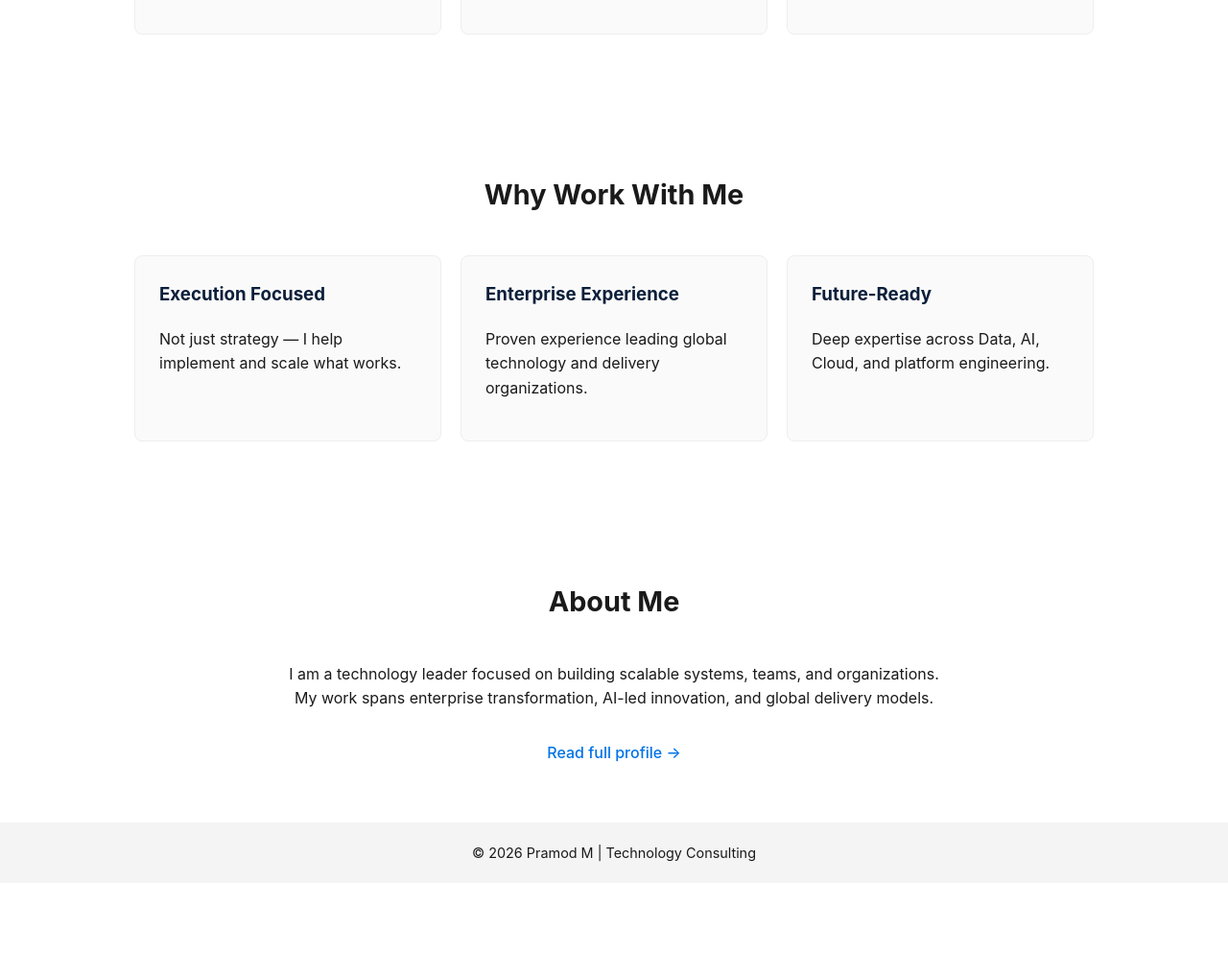
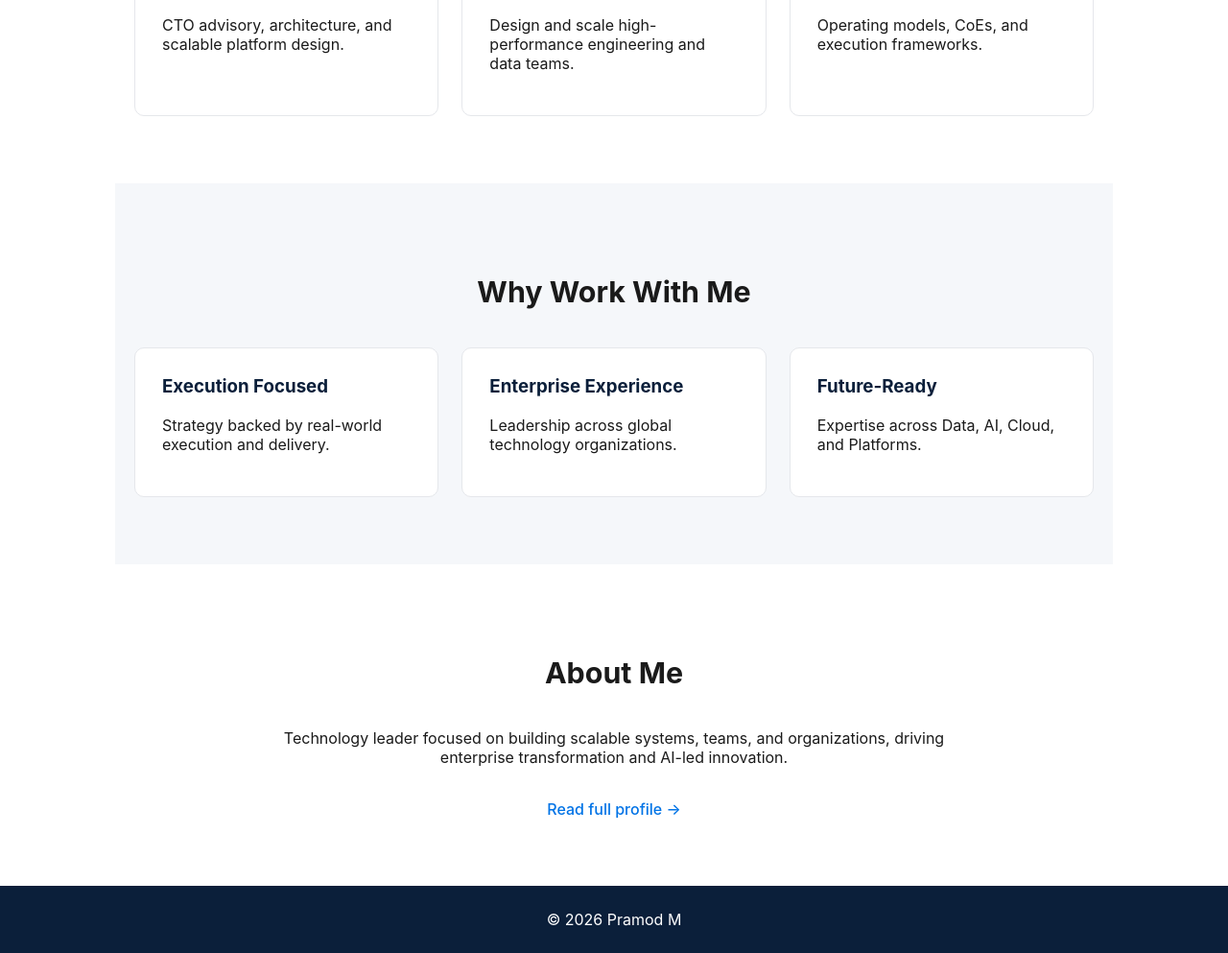
Before and after one commit to pramodmooriath/Dvinix, a website: page index.html in a window 1280 px wide. Shown: the part 705-1698 px from the top of the page at 96% size. Before the commit the page ends 1625 px from the top, so only its background shows below. Drawn offline with Linux system fonts and the light colour scheme.

Commit message:
Add files via upload

```diff
--- a/index.html
+++ b/index.html
@@ -3,111 +3,106 @@
 <head>
   <meta charset="UTF-8">
   <meta name="viewport" content="width=device-width, initial-scale=1.0">
-  <title>Pramod M | Technology & Organizational Consulting</title>
+  <title>Pramod M | Technology Consulting</title>
 
   <style>
     body {
       margin: 0;
       font-family: -apple-system, BlinkMacSystemFont, "Segoe UI", Roboto, Arial, sans-serif;
-      line-height: 1.6;
-      color: #1a1a1a;
+      color: #1A1A1A;
+      background: #FFFFFF;
     }
 
     header {
-      background: linear-gradient(135deg, #0b1f3a, #123d6b);
+      background: #0B1F3A;
       color: white;
-      padding: 80px 20px;
+      padding: 90px 20px;
       text-align: center;
     }
 
     header h1 {
-      font-size: 2.5rem;
+      font-size: 2.6rem;
       margin-bottom: 15px;
     }
 
     header p {
       font-size: 1.2rem;
-      max-width: 700px;
+      max-width: 720px;
       margin: auto;
       opacity: 0.9;
     }
 
-    .cta {
+    .cta a {
+      display: inline-block;
       margin-top: 25px;
-    }
-
-    .cta a {
+      padding: 12px 28px;
+      background: #0073E6;
+      color: white;
       text-decoration: none;
-      background: #00aaff;
-      color: white;
-      padding: 12px 24px;
-      border-radius: 5px;
-      font-weight: 500;
+      border-radius: 6px;
     }
 
     section {
       max-width: 1000px;
       margin: auto;
-      padding: 60px 20px;
+      padding: 70px 20px;
+    }
+
+    section.alt {
+      background: #F5F7FA;
     }
 
     h2 {
       text-align: center;
       margin-bottom: 40px;
-      font-size: 1.8rem;
+      font-size: 1.9rem;
     }
 
     .services {
       display: grid;
-      grid-template-columns: repeat(auto-fit, minmax(250px, 1fr));
-      gap: 20px;
+      grid-template-columns: repeat(auto-fit, minmax(260px, 1fr));
+      gap: 24px;
     }
 
     .card {
-      border: 1px solid #eee;
-      padding: 25px;
-      border-radius: 8px;
-      background: #fafafa;
-      transition: 0.2s;
-    }
-
-    .card:hover {
-      transform: translateY(-5px);
+      background: white;
+      border: 1px solid #E5E7EB;
+      padding: 28px;
+      border-radius: 10px;
     }
 
     .card h3 {
       margin-top: 0;
-      color: #0b1f3a;
+      color: #0B1F3A;
     }
 
     .about {
       text-align: center;
-      max-width: 700px;
+      max-width: 720px;
       margin: auto;
     }
 
     .about a {
       display: inline-block;
-      margin-top: 15px;
+      margin-top: 18px;
+      color: #0073E6;
       text-decoration: none;
-      color: #0073e6;
       font-weight: 500;
     }
 
     footer {
-      background: #f4f4f4;
+      background: #0B1F3A;
+      color: white;
       text-align: center;
-      padding: 20px;
-      font-size: 0.9rem;
+      padding: 25px;
     }
   </style>
 </head>
 
 <body>
 
-  <!-- HERO SECTION -->
 <header>
-    <h1>Building Scalable Technology Teams & Organizations</h1>
+  <h1>Scaling Technology, Teams, and Organizations for Enterprise Growth</h1>
   <p>
     I help enterprises design, build, and scale engineering, data, and AI capabilities —
     aligning technology with business outcomes.
@@ -116,75 +111,69 @@
   <div class="cta">
     <a href="profile.html">View My Profile</a>
   </div>
+
+  <p style="margin-top:15px; opacity:0.8;">
+    Trusted across data, AI, and platform engineering ecosystems
+  </p>
 </header>
 
-  <!-- SERVICES -->
 <section>
   <h2>What I Do</h2>
 
   <div class="services">
     <div class="card">
       <h3>Technology Strategy</h3>
-        <p>
-          CTO advisory, platform architecture, and roadmap definition for scalable systems.
-        </p>
+      <p>CTO advisory, architecture, and scalable platform design.</p>
     </div>
 
     <div class="card">
       <h3>Team Building</h3>
-        <p>
-          Design and scale high-performance engineering, data, and AI teams globally.
-        </p>
+      <p>Design and scale high-performance engineering and data teams.</p>
     </div>
 
     <div class="card">
       <h3>Organizational Development</h3>
-        <p>
-          Operating models, Centers of Excellence, and execution frameworks for growth.
-        </p>
+      <p>Operating models, CoEs, and execution frameworks.</p>
     </div>
   </div>
 </section>
 
-  <!-- VALUE -->
-  <section>
+<section class="alt">
   <h2>Why Work With Me</h2>
 
   <div class="services">
     <div class="card">
       <h3>Execution Focused</h3>
-        <p>Not just strategy — I help implement and scale what works.</p>
+      <p>Strategy backed by real-world execution and delivery.</p>
     </div>
 
     <div class="card">
       <h3>Enterprise Experience</h3>
-        <p>Proven experience leading global technology and delivery organizations.</p>
+      <p>Leadership across global technology organizations.</p>
     </div>
 
     <div class="card">
       <h3>Future-Ready</h3>
-        <p>Deep expertise across Data, AI, Cloud, and platform engineering.</p>
+      <p>Expertise across Data, AI, Cloud, and Platforms.</p>
     </div>
   </div>
 </section>
 
-  <!-- ABOUT -->
 <section>
   <h2>About Me</h2>
 
   <div class="about">
     <p>
-        I am a technology leader focused on building scalable systems, teams, and organizations.
-        My work spans enterprise transformation, AI-led innovation, and global delivery models.
+      Technology leader focused on building scalable systems, teams, and organizations,
+      driving enterprise transformation and AI-led innovation.
     </p>
 
     <a href="profile.html">Read full profile →</a>
   </div>
 </section>
 
-  <!-- FOOTER -->
 <footer>
-    © 2026 Pramod M | Technology Consulting
+  © 2026 Pramod M
 </footer>
 
 </body>
```
Also changed, not shown: profile.html (+23 -48 lines). Lines whose indentation alone changed are shown as unchanged.
